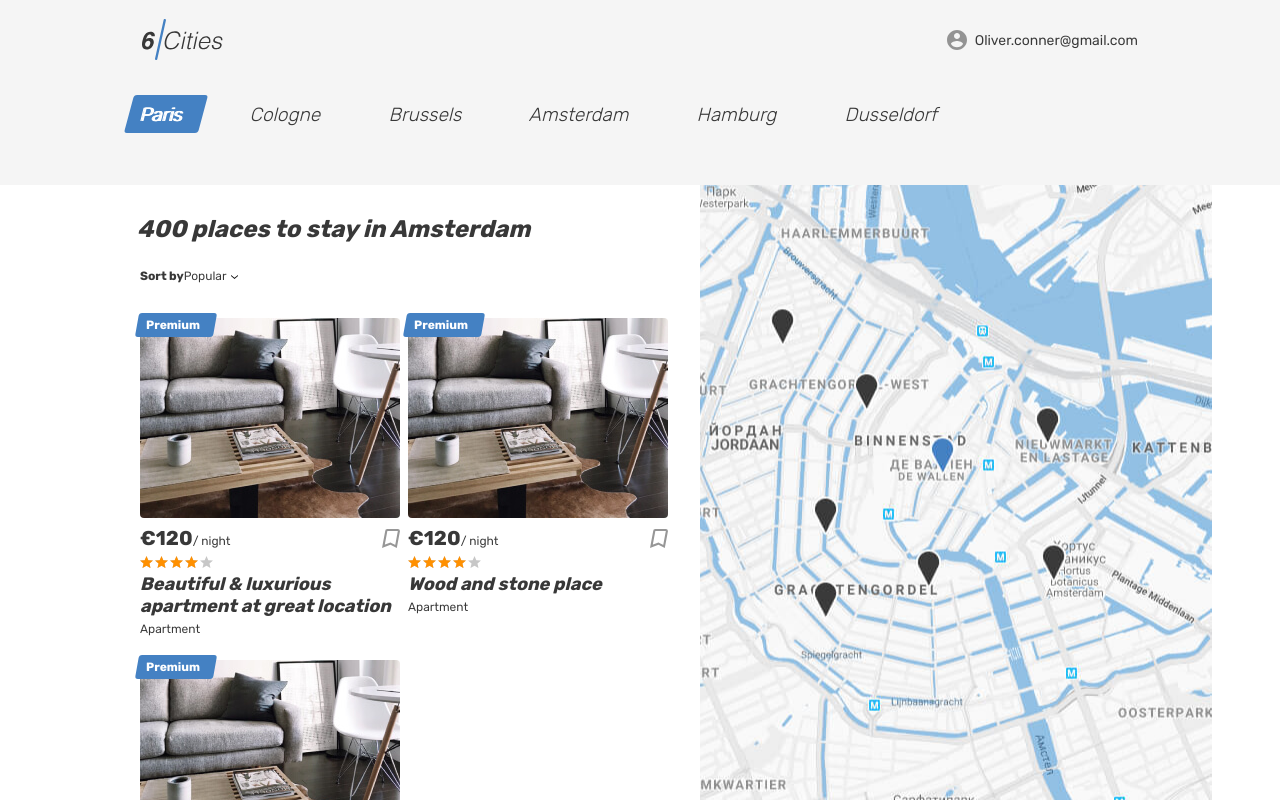
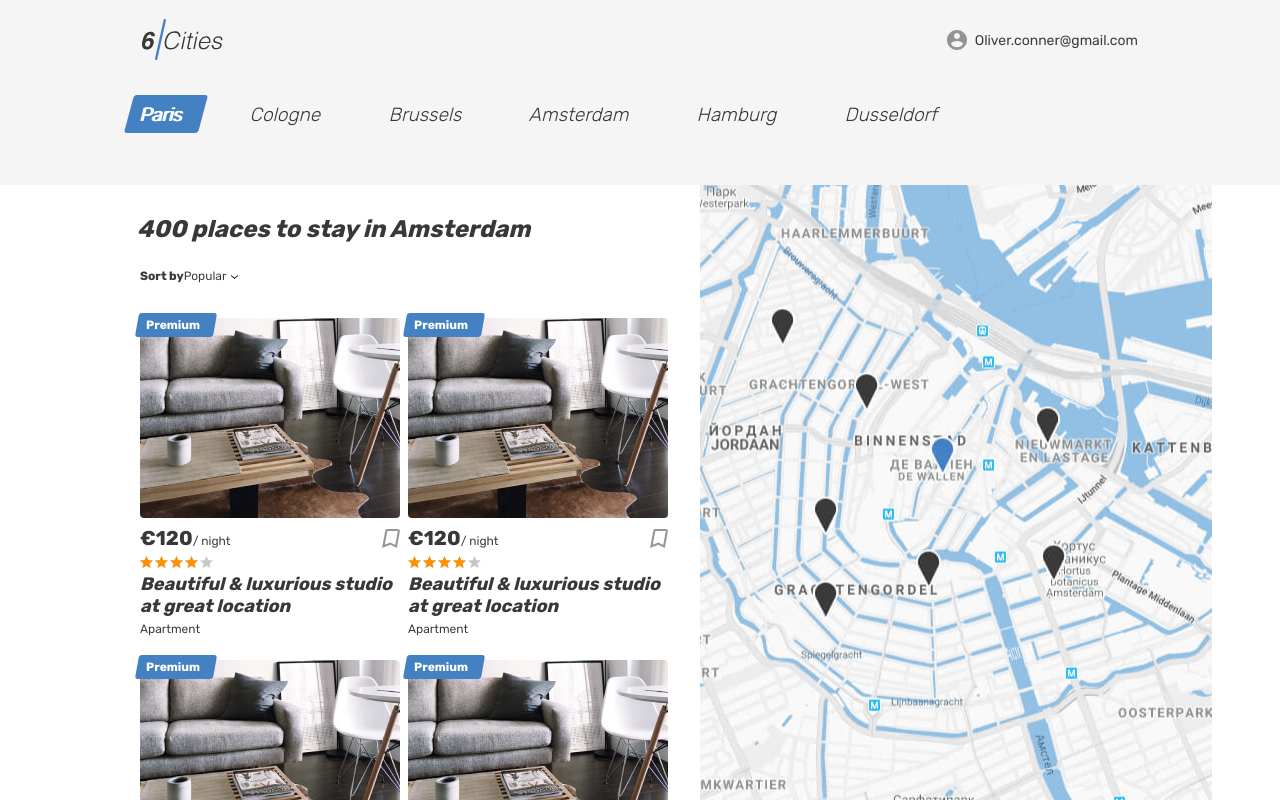
Before and after one commit to Shaktyka/six-cities-4, a React app: page / in a window 1280 px wide. Built offline with nearby package versions, Linux system fonts and the light colour scheme.

Commit message:
Добавляет моковые данные и выводит карточки с ними

```diff
--- a/src/components/app/app.jsx
+++ b/src/components/app/app.jsx
@@ -3,19 +3,19 @@ import PropTypes from 'prop-types';
 
 import Main from '../main/main.jsx';
 
-const App = ({rentAmount, rentTitles}) => {
+const App = ({rentAmount, places}) => {
 
   return (
     <Main
       rents={rentAmount}
-      titles={rentTitles}
+      places={places}
     />
   );
 };
 
 App.propTypes = {
   rentAmount: PropTypes.number.isRequired,
-  rentTitles: PropTypes.arrayOf(PropTypes.string).isRequired,
+  places: PropTypes.array.isRequired,
 };
 
 export default App;
--- a/src/components/cards-list/cards-list.jsx
+++ b/src/components/cards-list/cards-list.jsx
@@ -1,18 +1,20 @@
 import React from 'react';
 import PropTypes from 'prop-types';
-import {nanoid} from 'nanoid';
 
 import Card from '../card/card.jsx';
 
-const CardsList = ({titles}) => {
+const CardsList = (props) => {
+  const {places} = props;
+
   return (
     <div className="cities__places-list places__list tabs__content">
       {
-        titles.map((title) => {
+        places.map((place, i) => {
           return (
             <Card
-              title={title}
-              key={nanoid(6)}
+              title={place.title}
+              id={place.id}
+              key={i}
             />
           );
         })
@@ -22,7 +24,7 @@ const CardsList = ({titles}) => {
 };
 
 CardsList.propTypes = {
-  titles: PropTypes.arrayOf(PropTypes.string),
+  places: PropTypes.array.isRequired,
 };
 
 export default CardsList;
--- a/src/components/main/main.jsx
+++ b/src/components/main/main.jsx
@@ -7,7 +7,7 @@ import Filter from '../filter/filter.jsx';
 import MapBlock from '../map-block/map-block.jsx';
 import CardsList from '../cards-list/cards-list.jsx';
 
-const Main = ({rents, titles}) => {
+const Main = ({rents, places}) => {
 
   return (
     <div className="page page--gray page--main">
@@ -24,7 +24,7 @@ const Main = ({rents, titles}) => {
               <h2 className="visually-hidden">Places</h2>
               <b className="places__found">{rents} places to stay in Amsterdam</b>
               <Filter />
-              <CardsList titles={titles} />
+              <CardsList places={places} />
             </section>
 
             <MapBlock />
@@ -38,7 +38,7 @@ const Main = ({rents, titles}) => {
 
 Main.propTypes = {
   rents: PropTypes.number.isRequired,
-  titles: PropTypes.arrayOf(PropTypes.string).isRequired,
+  places: PropTypes.array.isRequired,
 };
 
 export default Main;
--- a/src/index.js
+++ b/src/index.js
@@ -3,14 +3,16 @@ import ReactDOM from 'react-dom';
 
 import App from './components/app/app.jsx';
 
-import {RENT_AMOUNT, RENT_TITLES} from './consts.js';
+import {RENT_AMOUNT} from './consts.js';
+import {places} from './mocks.js';
+console.log(places);
 
 const root = document.querySelector(`#root`);
 
 ReactDOM.render(
     <App
       rentAmount={RENT_AMOUNT}
-      rentTitles={RENT_TITLES}
+      places={places}
     />,
     root
 );
--- /dev/null
+++ b/src/mocks.js
@@ -0,0 +1,208 @@
+export const places = [
+  {
+    bedrooms: 3,
+    city: {
+      location: {
+        latitude: 52.370216,
+        longitude: 4.895168,
+        zoom: 10
+      },
+      name: `Amsterdam`
+    },
+    description: `A quiet cozy and picturesque that hides behind a a river by the unique lightness of Amsterdam.`,
+    goods: [`Heating`, `Kitchen`, `Cable TV`, `Washing machine`, `Coffee machine`, `Dishwasher`],
+    host: {
+      avatar_url: `img/1.png`,
+      id: 3,
+      is_pro: true,
+      name: `Angelina`
+    },
+    id: 1,
+    images: [`img/1.png`, `img/2.png`],
+    is_favorite: false,
+    is_premium: false,
+    location: {
+      latitude: 52.35514938496378,
+      longitude: 4.673877537499948,
+      zoom: 8
+    },
+    max_adults: 4,
+    preview_image: `img/1.png`,
+    price: 120,
+    rating: 4.8,
+    title: `Beautiful & luxurious studio at great location`,
+    type: `apartment`
+  },
+  {
+    bedrooms: 3,
+    city: {
+      location: {
+        latitude: 52.370216,
+        longitude: 4.895168,
+        zoom: 10
+      },
+      name: `Amsterdam`
+    },
+    description: `A quiet cozy and picturesque that hides behind a a river by the unique lightness of Amsterdam.`,
+    goods: [`Heating`, `Kitchen`, `Cable TV`, `Washing machine`, `Coffee machine`, `Dishwasher`],
+    host: {
+      avatar_url: `img/1.png`,
+      id: 3,
+      is_pro: true,
+      name: `Angelina`
+    },
+    id: 2,
+    images: [`img/1.png`, `img/2.png`],
+    is_favorite: false,
+    is_premium: false,
+    location: {
+      latitude: 52.35514938496378,
+      longitude: 4.673877537499948,
+      zoom: 8
+    },
+    max_adults: 4,
+    preview_image: `img/1.png`,
+    price: 120,
+    rating: 4.8,
+    title: `Beautiful & luxurious studio at great location`,
+    type: `apartment`
+  },
+  {
+    bedrooms: 3,
+    city: {
+      location: {
+        latitude: 52.370216,
+        longitude: 4.895168,
+        zoom: 10
+      },
+      name: `Amsterdam`
+    },
+    description: `A quiet cozy and picturesque that hides behind a a river by the unique lightness of Amsterdam.`,
+    goods: [`Heating`, `Kitchen`, `Cable TV`, `Washing machine`, `Coffee machine`, `Dishwasher`],
+    host: {
+      avatar_url: `img/1.png`,
+      id: 3,
+      is_pro: true,
+      name: `Angelina`
+    },
+    id: 3,
+    images: [`img/1.png`, `img/2.png`],
+    is_favorite: false,
+    is_premium: false,
+    location: {
+      latitude: 52.35514938496378,
+      longitude: 4.673877537499948,
+      zoom: 8
+    },
+    max_adults: 4,
+    preview_image: `img/1.png`,
+    price: 120,
+    rating: 4.8,
+    title: `Beautiful & luxurious studio at great location`,
+    type: `apartment`
+  },
+  {
+    bedrooms: 3,
+    city: {
+      location: {
+        latitude: 52.370216,
+        longitude: 4.895168,
+        zoom: 10
+      },
+      name: `Amsterdam`
+    },
+    description: `A quiet cozy and picturesque that hides behind a a river by the unique lightness of Amsterdam.`,
+    goods: [`Heating`, `Kitchen`, `Cable TV`, `Washing machine`, `Coffee machine`, `Dishwasher`],
+    host: {
+      avatar_url: `img/1.png`,
+      id: 3,
+      is_pro: true,
+      name: `Angelina`
+    },
+    id: 4,
+    images: [`img/1.png`, `img/2.png`],
+    is_favorite: false,
+    is_premium: false,
+    location: {
+      latitude: 52.35514938496378,
+      longitude: 4.673877537499948,
+      zoom: 8
+    },
+    max_adults: 4,
+    preview_image: `img/1.png`,
+    price: 120,
+    rating: 4.8,
+    title: `Beautiful & luxurious studio at great location`,
+    type: `apartment`
+  }
+];
+
+export const hotel = {
+  bedrooms: 3,
+  city: {
+    location: {
+      latitude: 52.370216,
+      longitude: 4.895168,
+      zoom: 10
+    },
+    name: `Amsterdam`
+  },
+  description: `A quiet cozy and picturesque that hides behind a a river by the unique lightness of Amsterdam.`,
+  goods: [`Heating`, `Kitchen`, `Cable TV`, `Washing machine`, `Coffee machine`, `Dishwasher`],
+  host: {
+    avatar_url: `img/1.png`,
+    id: 3,
+    is_pro: true,
+    name: `Angelina`
+  },
+  id: 1,
+  images: [`img/1.png`, `img/2.png`],
+  is_favorite: false,
+  is_premium: false,
+  location: {
+    latitude: 52.35514938496378,
+    longitude: 4.673877537499948,
+    zoom: 8
+  },
+  max_adults: 4,
+  preview_image: `img/1.png`,
+  price: 120,
+  rating: 4.8,
+  title: `Beautiful & luxurious studio at great location`,
+  type: `apartment`
+};
+
+export const authInfo = {
+  avatar_url: `img/1.png`,
+  email: `Oliver.conner@gmail.com`,
+  id: 1,
+  is_pro: false,
+  name: `Oliver.conner`
+};
+
+export const user = {
+  email: `Oliver.conner@gmail.com`,
+  password: `12345678`
+};
+
+// CommentGet
+export const userComment = {
+  comment: `A quiet cozy and picturesque that hides behind a a river by the unique lightness
+    of Amsterdam.`,
+  date: `2019-05-08T14:13:56.569Z`,
+  id: 1,
+  rating: 4,
+  user: {
+    avatar_url: `img/1.png`,
+    id: 4,
+    is_pro: false,
+    name: `Max`
+  }
+};
+
+// CommentPost
+export const comment = {
+  comment: `A quiet cozy and picturesque that hides behind a a river by the unique lightness
+    of Amsterdam.`,
+  rating: 4
+};
```
